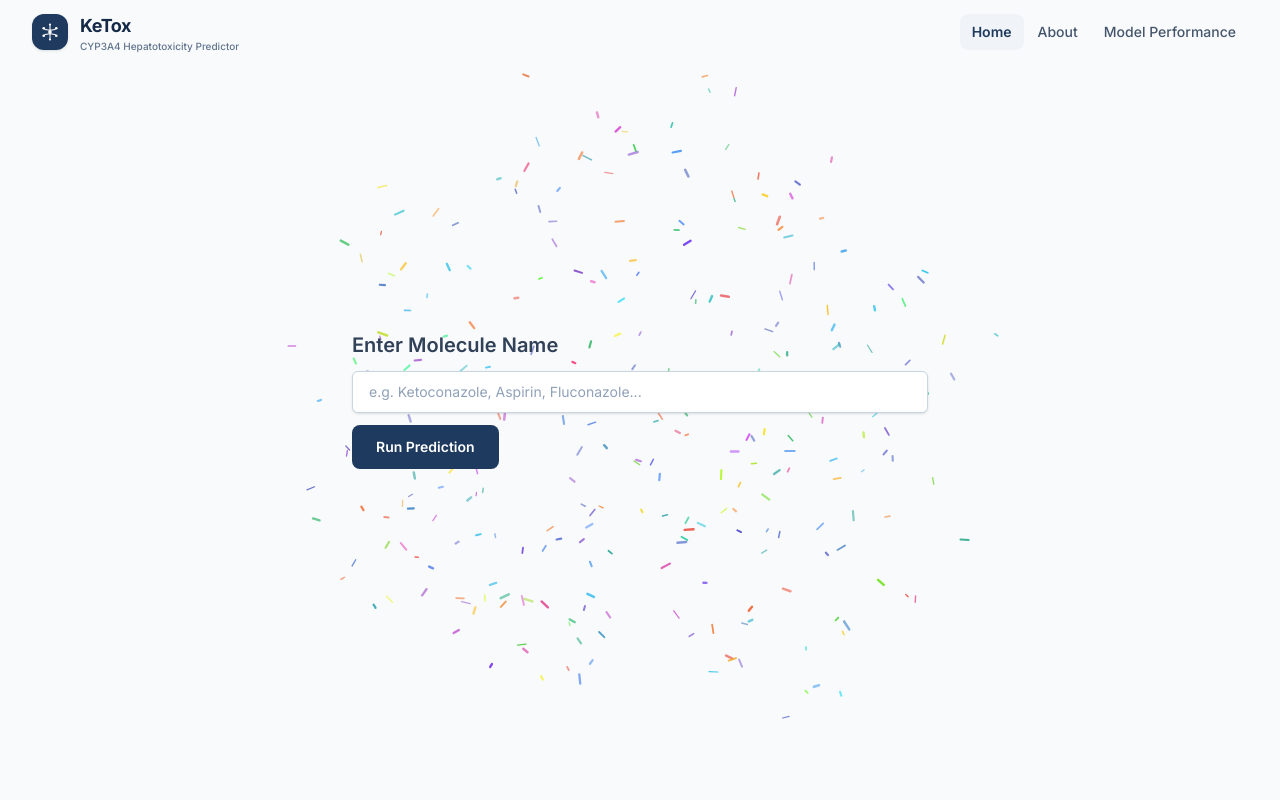
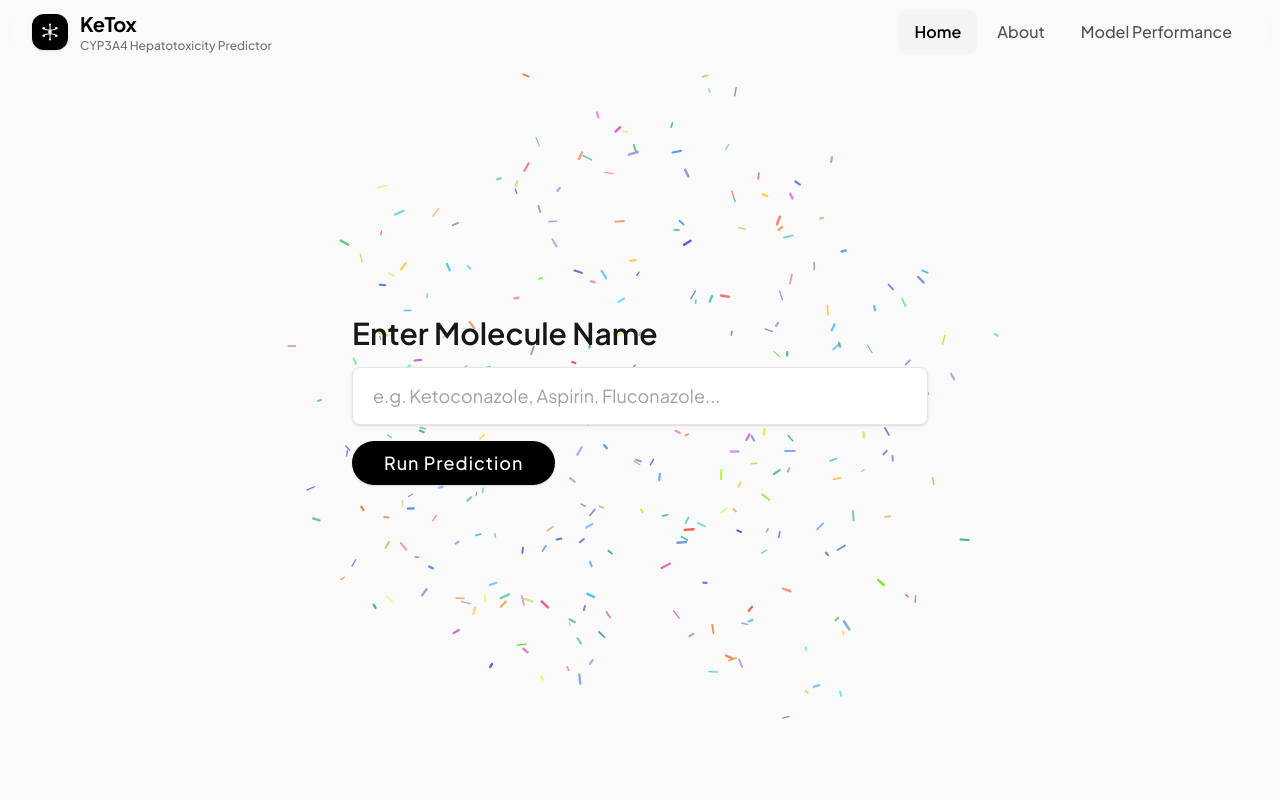
Before and after one commit to JAPEE45/KeTox, a Flask app: page / in a window 1280 px wide. Run offline with Flask 3, Linux system fonts and the light colour scheme.

Commit message:
home ui finished

```diff
--- a/static/css/output.css
+++ b/static/css/output.css
@@ -15,19 +15,19 @@
    CSS Custom Properties (design tokens mirror of @theme in input.css)
    ========================================================================= */
 :root {
-  --navy-50:  #f0f4f9;
-  --navy-100: #dde6f0;
-  --navy-200: #b9cde2;
-  --navy-700: #25476e;
-  --navy-800: #1e3a5f;
-  --navy-900: #152a47;
-  --teal:     #0d9488;
+  --navy-50:  #f4f4f5;
+  --navy-100: #e4e4e7;
+  --navy-200: #d4d4d8;
+  --navy-700: #27272a;
+  --navy-800: #09090b;
+  --navy-900: #000000;
+  --teal:     #18181b;
   --toxic:    #dc2626;
   --toxic-light: #fef2f2;
   --safe:     #16a34a;
   --safe-light: #f0fdf4;
   --elevated: #d97706;
-  --font-sans: 'Inter', system-ui, -apple-system, sans-serif;
+  --font-sans: 'Plus Jakarta Sans', 'Outfit', 'Google Sans', system-ui, -apple-system, sans-serif;
   --font-mono: 'JetBrains Mono', 'Fira Code', monospace;
 }
 
@@ -51,9 +51,9 @@ code, kbd, samp, .font-mono { font-family: var(--font-mono); }
    Scrollbar styling (Webkit)
    ========================================================================= */
 ::-webkit-scrollbar { width: 6px; height: 6px; }
-::-webkit-scrollbar-track { background: #f1f5f9; }
-::-webkit-scrollbar-thumb { background: #cbd5e1; border-radius: 3px; }
-::-webkit-scrollbar-thumb:hover { background: #94a3b8; }
+::-webkit-scrollbar-track { background: #f4f4f5; }
+::-webkit-scrollbar-thumb { background: #d4d4d8; border-radius: 3px; }
+::-webkit-scrollbar-thumb:hover { background: #a1a1aa; }
 
 /* =========================================================================
    Animations / keyframes
@@ -70,9 +70,9 @@ code, kbd, samp, .font-mono { font-family: var(--font-mono); }
   to { transform: rotate(360deg); }
 }
 @keyframes pulse-ring {
-  0%   { transform: scale(0.95); box-shadow: 0 0 0 0 rgba(220,38,38,0.4); }
-  70%  { transform: scale(1);    box-shadow: 0 0 0 10px rgba(220,38,38,0); }
-  100% { transform: scale(0.95); box-shadow: 0 0 0 0 rgba(220,38,38,0); }
+  0%   { transform: scale(0.95); box-shadow: 0 0 0 0 rgba(0,0,0,0.2); }
+  70%  { transform: scale(1);    box-shadow: 0 0 0 10px rgba(0,0,0,0); }
+  100% { transform: scale(0.95); box-shadow: 0 0 0 0 rgba(0,0,0,0); }
 }
 
 .animate-fade-in-up {
@@ -85,7 +85,7 @@ code, kbd, samp, .font-mono { font-family: var(--font-mono); }
 .animate-fade-in-up-delay-5 { animation: fadeInUp 0.35s 0.25s ease-out both; }
 
 .skeleton-shimmer {
-  background: linear-gradient(90deg, #e2e8f0 25%, #f1f5f9 50%, #e2e8f0 75%);
+  background: linear-gradient(90deg, #e4e4e7 25%, #f4f4f5 50%, #e4e4e7 75%);
   background-size: 200% 100%;
   animation: shimmer 1.4s infinite;
 }
@@ -96,8 +96,8 @@ code, kbd, samp, .font-mono { font-family: var(--font-mono); }
    Navigation active indicator
    ========================================================================= */
 .nav-link-active {
-  color: var(--navy-800) !important;
-  background-color: var(--navy-50) !important;
+  color: #000000 !important;
+  background-color: #f4f4f5 !important;
   font-weight: 600;
 }
 
@@ -207,7 +207,7 @@ code, kbd, samp, .font-mono { font-family: var(--font-mono); }
    ========================================================================= */
 .model-toggle {
   display: inline-flex;
-  background: #f1f5f9;
+  background: #f4f4f5;
   border-radius: 10px;
   padding: 3px;
   gap: 2px;
@@ -220,13 +220,13 @@ code, kbd, samp, .font-mono { font-family: var(--font-mono); }
   border: none;
   cursor: pointer;
   transition: all 0.2s ease;
-  color: #64748b;
+  color: #71717a;
   background: transparent;
 }
 .model-toggle-btn.active {
-  background: var(--navy-800);
+  background: #000000;
   color: white;
-  box-shadow: 0 2px 8px rgba(30,58,95,0.25);
+  box-shadow: 0 2px 6px rgba(0,0,0,0.2);
 }
 
 /* =========================================================================
--- a/templates/base.html
+++ b/templates/base.html
@@ -15,126 +15,81 @@
       {% block title %}KeTox{% endblock %} | CYP3A4 Hepatotoxicity Predictor
     </title>
 
-    <!-- Google Fonts: Inter + JetBrains Mono -->
-
+    <!-- Google Fonts: Plus Jakarta Sans, Outfit, Inter + JetBrains Mono -->
     <link rel="preconnect" href="https://fonts.googleapis.com" />
-
     <link rel="preconnect" href="https://fonts.gstatic.com" crossorigin />
-
     <link
-      href="https://fonts.googleapis.com/css2?family=Inter:wght@300;400;500;600;700;800;900&family=JetBrains+Mono:wght@400;500&display=swap"
+      href="https://fonts.googleapis.com/css2?family=Plus+Jakarta+Sans:wght@400;500;600;700;800&family=Outfit:wght@400;500;600;700;800&family=Inter:wght@400;500;600;700&family=JetBrains+Mono:wght@400;500&display=swap"
       rel="stylesheet"
     />
 
     <!-- Tailwind CSS v4 Browser CDN -->
-
     <script src="https://unpkg.com/@tailwindcss/browser@4"></script>
 
     <!-- Custom styles -->
-
     <link
       rel="stylesheet"
       href="{{ url_for('static', filename='css/output.css') }}"
     />
 
     <!-- Chart.js -->
-
     <script src="https://cdn.jsdelivr.net/npm/chart.js@4.4.0/dist/chart.umd.min.js"></script>
 
     <!-- Lucide Icons -->
-
     <script src="https://unpkg.com/lucide@latest/dist/umd/lucide.min.js"></script>
 
     <!-- Custom Tailwind theme + component classes -->
-
     <style type="text/tailwindcss">
       @theme {
-        --font-family-sans: "Inter", system-ui, -apple-system, sans-serif;
-
+        --font-family-sans: "Plus Jakarta Sans", "Outfit", "Google Sans", system-ui, -apple-system, sans-serif;
         --font-family-mono: "JetBrains Mono", "Fira Code", monospace;
 
-        --color-navy-50: #f0f4f9;
+        --color-navy-50: #f4f4f5;
+        --color-navy-100: #e4e4e7;
+        --color-navy-200: #d4d4d8;
+        --color-navy-300: #a1a1aa;
+        --color-navy-700: #27272a;
+        --color-navy-800: #09090b;
+        --color-navy-900: #000000;
 
-        --color-navy-100: #dde6f0;
-
-        --color-navy-200: #b9cde2;
-
-        --color-navy-300: #8aaed0;
-
-        --color-navy-700: #25476e;
-
-        --color-navy-800: #1e3a5f;
-
-        --color-navy-900: #152a47;
-
-        --color-teal-ketox: #0d9488;
+        --color-teal-ketox: #18181b;
 
         --color-toxic: #dc2626;
-
         --color-toxic-light: #fef2f2;
-
         --color-toxic-border: #fca5a5;
-
         --color-safe: #16a34a;
-
         --color-safe-light: #f0fdf4;
-
         --color-safe-border: #86efac;
-
         --color-elevated: #d97706;
       }
 
       @layer components {
         .card {
-          @apply bg-white rounded-xl border border-slate-200 shadow-sm;
+          @apply bg-white rounded-xl border border-neutral-200 shadow-sm;
         }
 
         .card-elevated {
-          @apply bg-white rounded-xl border border-slate-200 shadow-md;
+          @apply bg-white rounded-xl border border-neutral-200 shadow-md;
         }
 
         .btn-primary {
-          @apply bg-navy-800 text-white px-6 py-3 rounded-lg font-semibold text-sm
-
-
-
-
-
-
-               hover:bg-navy-700 active:scale-[0.98]
-
-
-
-
-
-
-               transition-all duration-200 flex items-center justify-center gap-2
-
-
-
-
-
-
-               disabled:opacity-50 disabled:cursor-not-allowed;
+          @apply bg-black text-white px-6 py-3 rounded-lg font-semibold text-sm
+                 hover:bg-neutral-800 active:scale-[0.98]
+                 transition-all duration-200 flex items-center justify-center gap-2
+                 disabled:opacity-50 disabled:cursor-not-allowed shadow-sm;
         }
 
         .btn-tab {
           @apply px-4 py-2 text-sm font-medium rounded-lg transition-all duration-200
-
-
-
-
-
-
-               text-slate-500 hover:text-slate-700 hover:bg-slate-100;
+                 text-neutral-500 hover:text-black hover:bg-neutral-100;
         }
 
         .btn-tab-active {
-          @apply bg-navy-800 text-white shadow-sm;
+          @apply bg-black text-white shadow-sm;
         }
 
         .badge-toxic {
-          @apply bg-red-100  text-red-700  border border-red-200  px-3 py-1 rounded-full text-sm  font-bold  tracking-wide;
+          @apply bg-red-100 text-red-700 border border-red-200 px-3 py-1 rounded-full text-sm font-bold tracking-wide;
         }
 
         .badge-safe {
@@ -222,10 +147,10 @@
   </head>
 
   <body
-    class="bg-slate-50 text-slate-900 antialiased min-h-screen flex flex-col"
+    class="bg-neutral-50 text-neutral-900 antialiased min-h-screen flex flex-col"
   >
-    <!-- ═══════════════════════════ PARTICLE CANVAS ════════════════════════ -->
-
+    {% if request.path == '/' %}
+    <!-- ═══════════════════════════ PARTICLE CANVAS (Home only) ══════════ -->
     <canvas
       id="particle-canvas"
       style="
@@ -238,10 +163,11 @@
       "
       aria-hidden="true"
     ></canvas>
+    {% endif %}
 
     <!-- ═══════════════════════════ NAVIGATION ═══════════════════════════ -->
 
-    <nav class="sticky top-0 z-40 bg-slate-50/80 backdrop-blur-md">
+    <nav class="sticky top-0 z-40 bg-white/10 backdrop-blur-md" style="backdrop-filter: blur(12px); -webkit-backdrop-filter: blur(12px);">
       <div class="max-w-7xl mx-auto px-4 sm:px-6 lg:px-8">
         <div class="flex items-center justify-between h-16">
           <!-- Wordmark -->
@@ -252,7 +178,7 @@
             aria-label="KeTox Home"
           >
             <div
-              class="w-9 h-9 bg-navy-800 rounded-xl flex items-center justify-center flex-shrink-0 shadow-sm group-hover:bg-navy-700 transition-colors duration-200"
+              class="w-9 h-9 bg-black rounded-xl flex items-center justify-center flex-shrink-0 shadow-sm group-hover:bg-neutral-800 transition-colors duration-200"
             >
               <svg
                 viewBox="0 0 24 24"
@@ -337,12 +263,12 @@
             </div>
 
             <div class="leading-tight">
-              <div class="text-lg font-bold text-navy-900 tracking-tight">
+              <div class="text-xl font-bold text-black tracking-tight">
                 KeTox
               </div>
 
               <div
-                class="text-[10px] text-slate-500 font-medium hidden sm:block"
+                class="text-xs text-neutral-500 font-medium hidden sm:block"
               >
                 CYP3A4 Hepatotoxicity Predictor
               </div>
@@ -351,23 +277,23 @@
 
           <!-- Nav links -->
 
-          <div class="flex items-center gap-0.5">
+          <div class="flex items-center gap-1">
             <a
               href="/"
               data-nav-path="/"
-              class="px-3 py-2 rounded-lg text-sm font-medium text-slate-600 hover:text-navy-800 hover:bg-navy-50 transition-all duration-200"
+              class="px-4 py-2.5 rounded-lg text-base font-medium text-neutral-600 hover:text-black hover:bg-neutral-100 transition-all duration-200"
               >Home</a
             >
             <a
               href="/about"
               data-nav-path="/about"
-              class="px-3 py-2 rounded-lg text-sm font-medium text-slate-600 hover:text-navy-800 hover:bg-navy-50 transition-all duration-200"
+              class="px-4 py-2.5 rounded-lg text-base font-medium text-neutral-600 hover:text-black hover:bg-neutral-100 transition-all duration-200"
               >About</a
             >
             <a
               href="/performance"
               data-nav-path="/performance"
-              class="px-3 py-2 rounded-lg text-sm font-medium text-slate-600 hover:text-navy-800 hover:bg-navy-50 transition-all duration-200"
+              class="px-4 py-2.5 rounded-lg text-base font-medium text-neutral-600 hover:text-black hover:bg-neutral-100 transition-all duration-200"
               >Model Performance</a
             >
           </div>
@@ -776,9 +694,17 @@
           }, 620);
         };
 
+        // Immediately destroy if user clicks About or Model Performance from Home
+        document.querySelectorAll('a[href="/about"], a[href="/performance"]').forEach((link) => {
+          link.addEventListener("click", () => {
+            window.destroyParticles?.();
+          });
+        });
+
         init();
         requestAnimationFrame(loop);
       })();
     </script>
+    {% endif %}
   </body>
 </html>
--- a/templates/index.html
+++ b/templates/index.html
@@ -364,13 +364,13 @@ GraphGrad-CAM explainability.{% endblock %} {% block content %}
         >
           <form
             id="predict-form"
-            class="flex flex-col items-start gap-3 w-full"
+            class="flex flex-col items-start gap-4 w-full"
             novalidate
           >
             <label
               for="compound-input"
               id="compound-label"
-              class="block text-xl font-semibold text-slate-700"
+              class="block text-2xl sm:text-3xl font-semibold text-neutral-900"
             >
               Enter Molecule Name
             </label>
@@ -380,7 +380,7 @@ GraphGrad-CAM explainability.{% endblock %} {% block content %}
               type="text"
               id="compound-input"
               name="compound_name"
-              class="w-full text-sm bg-white border border-slate-300 rounded-md px-4 py-2.5 shadow-sm focus:outline-none transition-all duration-200 placeholder:text-slate-400"
+              class="w-full text-base sm:text-lg bg-white border border-neutral-200 rounded-lg px-5 py-3.5 shadow-sm outline-none focus:outline-none focus:ring-0 focus:border-neutral-300 transition-all placeholder:text-neutral-400"
               placeholder="e.g. Ketoconazole, Aspirin, Fluconazole..."
               aria-label="Molecule name input"
               autocomplete="off"
@@ -391,9 +391,16 @@ GraphGrad-CAM explainability.{% endblock %} {% block content %}
             <button
               type="submit"
               id="submit-btn"
-              class="btn-primary flex-shrink-0"
+              style="
+                font-family:
+                  &quot;Plus Jakarta Sans&quot;, &quot;Outfit&quot;,
+                  &quot;Google Sans&quot;, sans-serif;
+              "
+              class="btn-primary bg-black text-white px-8 py-2 rounded-full font-medium tracking-[1px] text-lg hover:bg-neutral-800 active:scale-[0.98] transition-all duration-200 flex items-center justify-center gap-2 shadow-sm flex-shrink-0 cursor-pointer"
             >
-              <span id="submit-btn-text">Run Prediction</span>
+              <span id="submit-btn-text" class="text-white text-lg"
+                >Run Prediction</span
+              >
             </button>
           </form>
         </div>
```
Also changed, not shown: other parts of templates/base.html (+14 -52 lines), other parts of templates/index.html (+32 -11 lines), static/css/input.css (+24 -24 lines), templates/about.html (+12 -11 lines).
